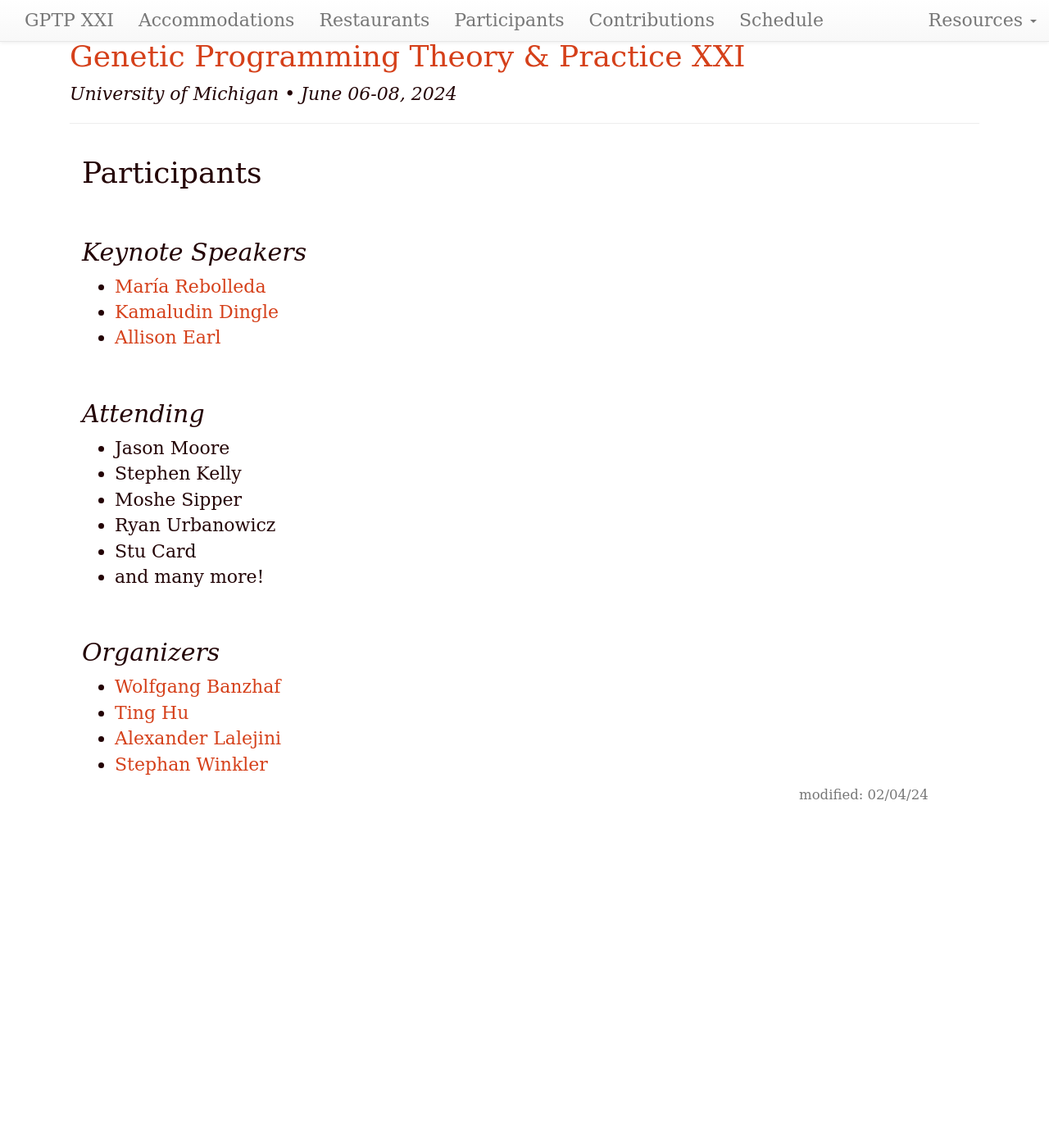
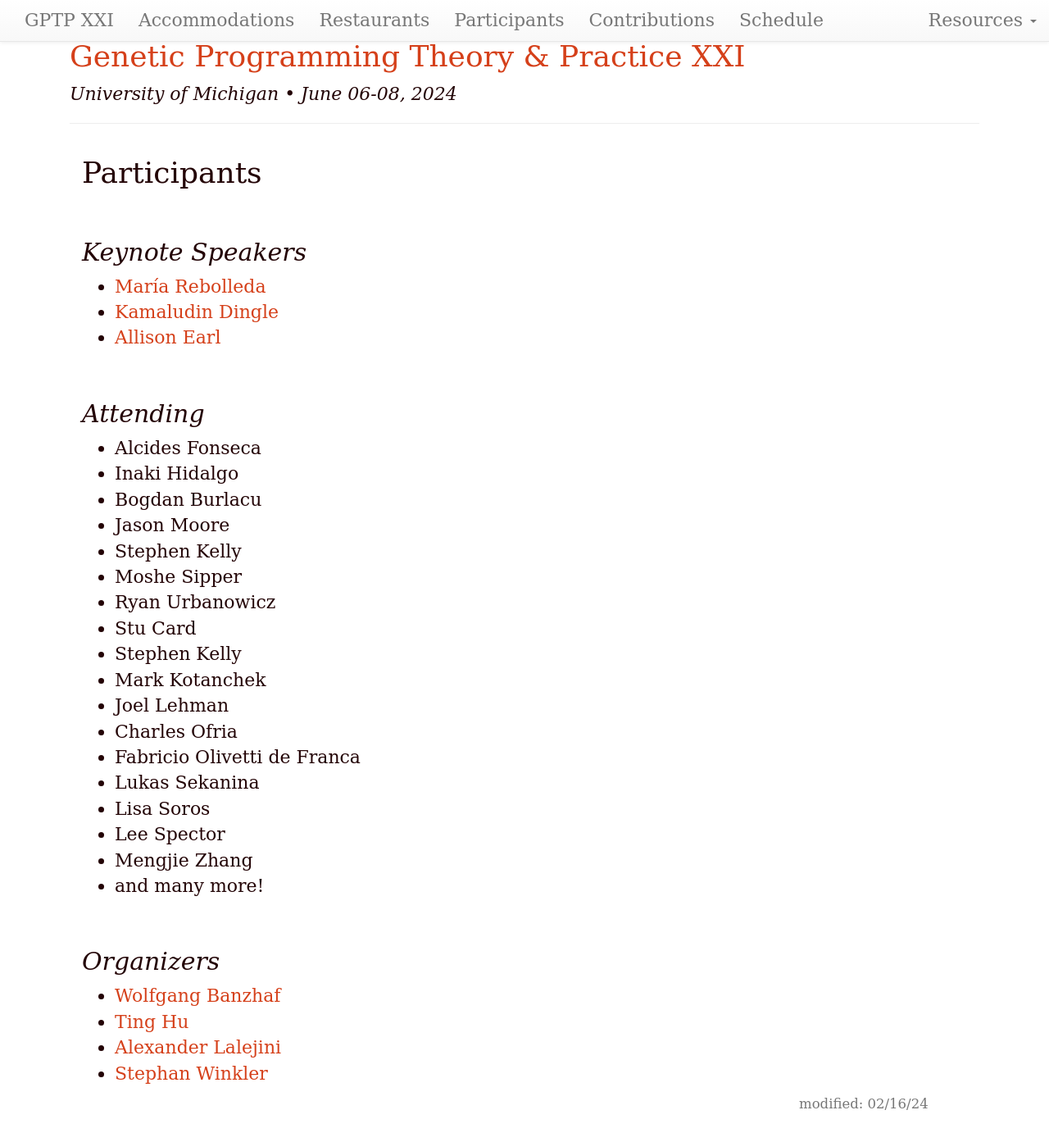
Before and after one commit to GPTP-workshop/gptp-workshop.github.io, a Jekyll site: the page built from attendees.md, in a window 1280 px wide and 1400 px high, scrolled down 41 px. Shown: the top 1393 px of the window at 82% size. Built offline with Jekyll 4.4.1, drawn with Linux system fonts in a browser that asks for light colours; our own code applies the rules of GitHub Pages for plain Markdown files; before the commit the page ends 1064 px from its top, so only the background shows below that.

Commit message:
Update attendees.md

```diff
--- a/attendees.md
+++ b/attendees.md
@@ -1,6 +1,6 @@
 ---
 layout: default
-updated: "Feb 04, 2024"
+updated: "Feb 16, 2024"
 roman: "XXI"
 dates: "June 06-08, 2024"
 ---
@@ -15,11 +15,23 @@ dates: "June 06-08, 2024"
 
 ## Attending
 
+- Alcides Fonseca
+- Inaki Hidalgo
+- Bogdan Burlacu
 - Jason Moore
 - Stephen Kelly
 - Moshe Sipper
 - Ryan Urbanowicz
 - Stu Card
+- Stephen Kelly
+- Mark Kotanchek
+- Joel Lehman
+- Charles Ofria
+- Fabricio Olivetti de Franca
+- Lukas Sekanina
+- Lisa Soros
+- Lee Spector
+- Mengjie Zhang
 - and many more!
 
 ## Organizers
```
